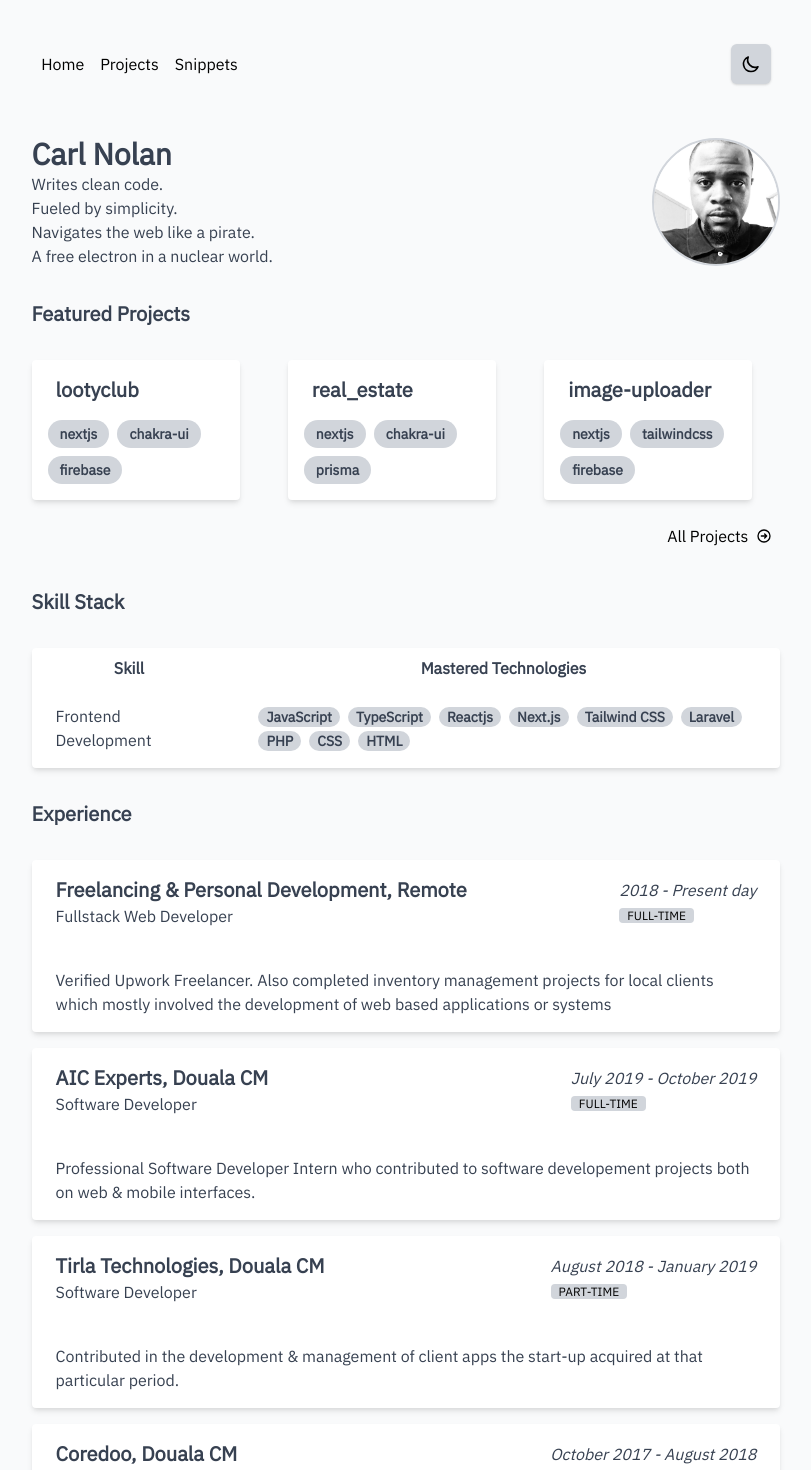
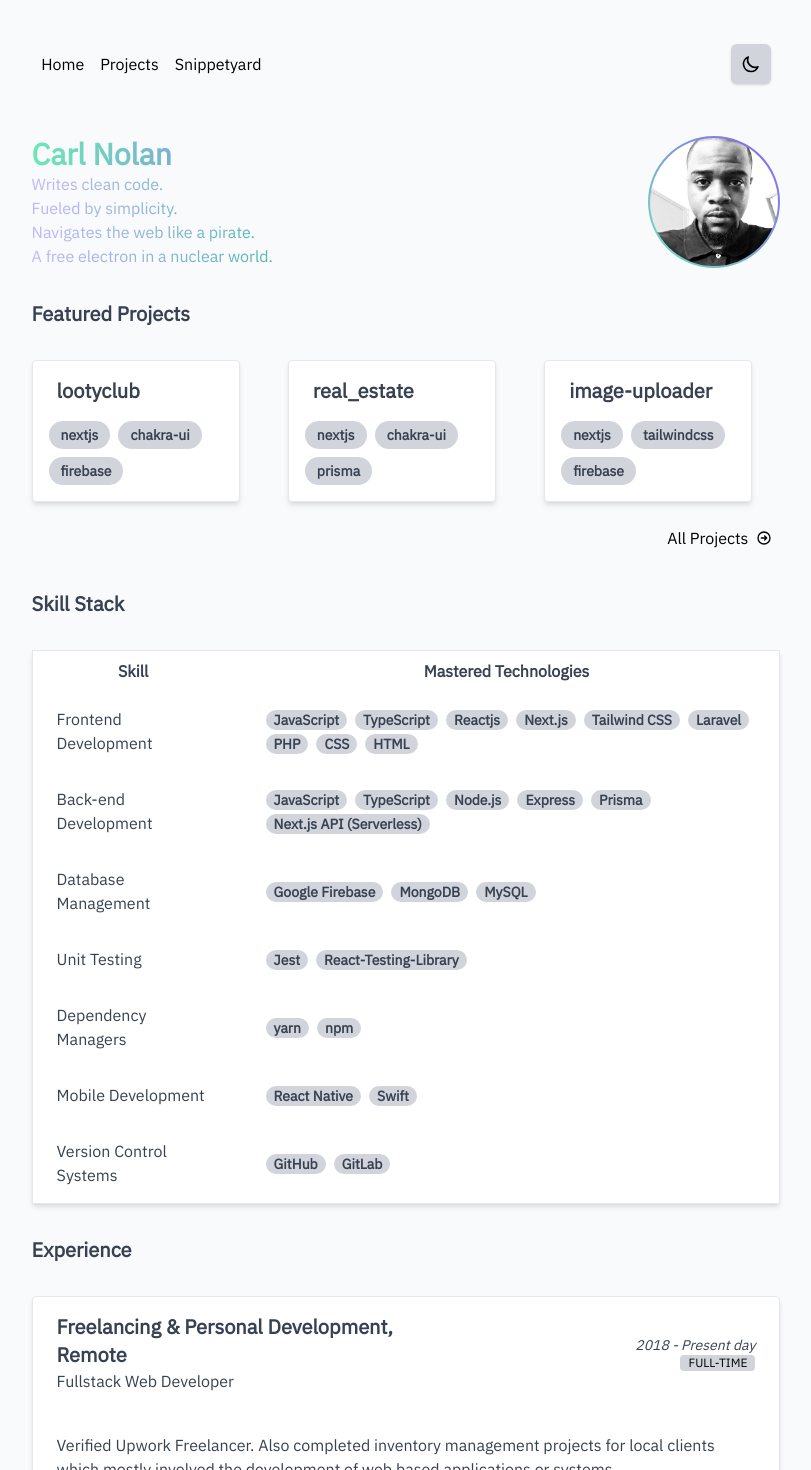
Before and after one commit to cvrlnolan/carlnolan.me, a Next.js app: page / in a window 1280 px wide. Shown: the top 1470 px of the page, without its empty margins (234-1045 px from the left). Built offline with nearby package versions, Linux system fonts and the light colour scheme.

Commit message:
More content, began styling ...

```diff
--- a/assets/skillStack.ts
+++ b/assets/skillStack.ts
@@ -9,3 +9,22 @@ export const frontEnd = [
   "CSS",
   "HTML",
 ];
+
+export const backEnd = [
+  "JavaScript",
+  "TypeScript",
+  "Node.js",
+  "Express",
+  "Prisma",
+  "Next.js API (Serverless)",
+];
+
+export const database = ["Google Firebase", "MongoDB", "MySQL"];
+
+export const unitTest = ["Jest", "React-Testing-Library"];
+
+export const dependencies = ["yarn", "npm"];
+
+export const mobileDev = ["React Native", "Swift"];
+
+export const versionControl = ["GitHub", "GitLab"];
--- a/assets/types.ts
+++ b/assets/types.ts
@@ -13,3 +13,8 @@ export type Experience = {
   jobType: string;
   description: string;
 };
+
+export type SkillProps = {
+  skill: string;
+  technologies: string[];
+};
--- a/components/experience/experienceBox.tsx
+++ b/components/experience/experienceBox.tsx
@@ -4,21 +4,25 @@ import type { Experience } from "@/assets/types";
 const ExperienceBox = (props: Experience) => {
   return (
     <>
-      <div className="w-full bg-white dark:bg-gray-800 overflow-hidden rounded shadow-md transition duration-300">
+      <div className="w-full bg-white dark:bg-gray-800 overflow-hidden rounded border dark:border-gray-700 shadow-md transition duration-300">
         <div className="flex px-6 py-4 mb-2 justify-between items-center">
-          <div className="block">
+          <div className="block w-1/2">
             <p className="font-bold text-xl text-gray-700 dark:text-gray-300">
               {props.companyName}
             </p>
             <p className="text-gray-700 dark:text-gray-300">{props.title}</p>
           </div>
-          <div className="block">
-            <p className="text-gray-700 dark:text-gray-300 italic">
-              {props.period}
-            </p>
-            <span className="px-2 bg-gray-300 dark:bg-gray-600 rounded text-xs uppercase">
-              {props.jobType}
-            </span>
+          <div className="block w-1/2">
+            <div className="flex justify-end">
+              <p className="text-sm text-gray-700 dark:text-gray-300 italic">
+                {props.period}
+              </p>
+            </div>
+            <div className="flex justify-end">
+              <span className="px-2 bg-gray-300 dark:bg-gray-600 rounded text-xs uppercase">
+                {props.jobType}
+              </span>
+            </div>
           </div>
         </div>
         <div className="flex px-6 py-4">
--- a/components/footer.tsx
+++ b/components/footer.tsx
@@ -1,4 +1,5 @@
 import React from "react";
+import Link from "next/link";
 
 const Footer = () => {
   return (
@@ -11,16 +12,33 @@ const Footer = () => {
               Spotify Playing Media
             </span>
           </div>
-          <div className="grid grid-cols-1 md:grid-cols-2 gap-4">
+          <div className="grid grid-cols-1 md:grid-cols-2 lg:grid-cols-3 gap-4">
             <ul className="block space-y-4">
-              <li>Home</li>
-              <li>Projects</li>
-              <li>Snippets</li>
+              <Link href="/" passHref>
+                <li className="cursor-pointer">Home</li>
+              </Link>
+              <Link href="/projects" passHref>
+                <li className="cursor-pointer">Projects</li>
+              </Link>
+              <Link href="/snippets" passHref>
+                <li className="cursor-pointer">Snippetyard</li>
+              </Link>
             </ul>
             <ul className="block space-y-4">
-              <li>GitHub</li>
-              <li>Twitter</li>
-              <li>Mail</li>
+              <Link href="https://github.com/cvrlnolan" passHref>
+                <li className="cursor-pointer">GitHub</li>
+              </Link>
+              <Link href="https://twitter.com" passHref>
+                <li className="cursor-pointer">Twitter</li>
+              </Link>
+              <Link href="mailto:georgecvrl@gmail.com" passHref>
+                <li className="cursor-pointer">Mail</li>
+              </Link>
+            </ul>
+            <ul className="block space-y-4">
+              <Link href="#" passHref>
+                <li className="cursor-pointer">Resume</li>
+              </Link>
             </ul>
           </div>
           <div className="flex justify-center lg:justify-end">
--- a/components/introduction.tsx
+++ b/components/introduction.tsx
@@ -5,28 +5,33 @@ const Introduction = () => {
     <>
       <div className="flex flex-wrap-reverse w-full justify-between items-center">
         <div className="flex-col w-full md:w-1/2 justify-center">
-          <p className="text-3xl font-bold text-gray-700 dark:text-gray-300 text-center md:text-justify">
+          {/* <p className="text-3xl font-bold text-gray-700 dark:text-gray-300 text-center md:text-justify">
+            Carl Nolan
+          </p> */}
+          <p className="text-3xl font-black bg-clip-text text-transparent bg-gradient-to-r from-green-300 to-purple-500 text-center md:text-justify">
             Carl Nolan
           </p>
-          <p className="text-gray-700 dark:text-gray-300 text-center md:text-justify">
+          <p className="bg-clip-text text-transparent bg-gradient-to-r from-purple-300 to-green-500 text-center md:text-justify">
             Writes clean code.
           </p>
-          <p className="text-gray-700 dark:text-gray-300 text-center md:text-justify">
+          <p className="bg-clip-text text-transparent bg-gradient-to-r from-purple-300 to-green-500 text-center md:text-justify">
             Fueled by simplicity.
           </p>
-          <p className="text-gray-700 dark:text-gray-300 text-center md:text-justify">
+          <p className="bg-clip-text text-transparent bg-gradient-to-r from-purple-300 to-green-500 text-center md:text-justify">
             Navigates the web like a pirate.
           </p>
-          <p className="text-gray-700 dark:text-gray-300 text-center md:text-justify">
+          <p className="bg-clip-text text-transparent bg-gradient-to-r from-purple-300 to-green-500 text-center md:text-justify">
             A free electron in a nuclear world.
           </p>
         </div>
         <div className="flex mx-auto md:mx-0 mb-4 md:mb-0">
-          <img
-            alt="Carl"
-            src="./me.jpg"
-            className="w-32 h-32 rounded-full object-cover border-2 border-gray-300 dark:border-gray-600"
-          />
+          <div className="p-0.5 bg-gradient-to-tr from-green-300 to-purple-500 rounded-full">
+            <img
+              alt="Carl"
+              src="./me.jpg"
+              className="w-32 h-32 rounded-full object-cover"
+            />
+          </div>
         </div>
       </div>
     </>
--- a/components/navbar.tsx
+++ b/components/navbar.tsx
@@ -1,4 +1,5 @@
 import React, { useState, useEffect, ReactNode } from "react";
+import Link from "next/link";
 import { useTheme } from "next-themes";
 import { SunIcon, MoonIcon, MenuIcon, XIcon } from "@heroicons/react/outline";
 import Footer from "@/components/footer";
@@ -47,9 +48,15 @@ const Navbar = (props: Props) => {
           <div className="flex w-3/5 mx-auto justify-between items-center">
             <div className="flex">
               <ul className="inline-flex space-x-4">
-                <li>Home</li>
-                <li>Projects</li>
-                <li>Snippets</li>
+                <Link href="/" passHref>
+                  <li className="cursor-pointer">Home</li>
+                </Link>
+                <Link href="/projects" passHref>
+                  <li className="cursor-pointer">Projects</li>
+                </Link>
+                <Link href="/snippets" passHref>
+                  <li className="cursor-pointer">Snippetyard</li>
+                </Link>
               </ul>
             </div>
             <div className="flex">{renderThemeButton()}</div>
@@ -75,9 +82,15 @@ const Navbar = (props: Props) => {
           } w-full mx-auto justify-center md:hidden`}
         >
           <ul className="block space-y-4">
-            <li>Home</li>
-            <li>Projects</li>
-            <li>Snippets</li>
+            <Link href="/" passHref>
+              <li className="cursor-pointer">Home</li>
+            </Link>
+            <Link href="/projects" passHref>
+              <li className="cursor-pointer">Projects</li>
+            </Link>
+            <Link href="/snippets" passHref>
+              <li className="cursor-pointer">Snippetyard</li>
+            </Link>
           </ul>
         </div>
         <div className="flex-col flex-grow w-full md:w-3/5 mt-6 mx-auto items-center">
--- a/components/projects/projectCard.tsx
+++ b/components/projects/projectCard.tsx
@@ -1,10 +1,12 @@
 import React from "react";
+import Link from "next/link";
 import type { Project } from "@/assets/types";
 
 const ProjectCard = (props: Project) => {
   return (
     <>
-      <div className="w-full md:w-52 bg-white dark:bg-gray-800 overflow-hidden rounded shadow-md">
+      <Link href={props.link} passHref>
+        <div className="w-full md:w-52 bg-white dark:bg-gray-800 overflow-hidden rounded border dark:border-gray-700 shadow-md cursor-pointer transform motion-safe:hover:scale-110 transition-transform duration-150">
           <div className="px-6 py-4">
             <div className="font-bold text-xl text-gray-700 dark:text-gray-300">
               {props.title}
@@ -21,6 +23,7 @@ const ProjectCard = (props: Project) => {
             ))}
           </div>
         </div>
+      </Link>
     </>
   );
 };
--- a/components/projects/projectsPage.tsx
+++ b/components/projects/projectsPage.tsx
@@ -11,10 +11,8 @@ const ProjectsPage = () => {
           Projects
         </p>
         <p className="text-gray-700 dark:text-gray-300">
-          Lorem ipsum dolor sit amet consectetur, adipisicing elit. Repellat
-          culpa nemo a illo, nobis eveniet eum laborum ratione. Deleniti rerum
-          suscipit totam corporis perspiciatis voluptates necessitatibus quia ad
-          nostrum enim.
+          Welcome to my project gallery where I showcase hobby & experimental
+          projects with regards to my skill set.
         </p>
       </div>
       <div className="grid w-full grid-cols-1 md:grid-cols-2 lg:grid-cols-3 gap-5">
--- a/components/skills/masteredSkills.tsx
+++ b/components/skills/masteredSkills.tsx
@@ -1,5 +1,14 @@
 import React from "react";
-import { frontEnd } from "@/assets/skillStack";
+import {
+  frontEnd,
+  backEnd,
+  database,
+  unitTest,
+  dependencies,
+  mobileDev,
+  versionControl,
+} from "@/assets/skillStack";
+import SkillRow from "@/components/skills/skillRow";
 
 const Skills = () => {
   return (
@@ -7,7 +16,7 @@ const Skills = () => {
       <p className="font-bold text-xl text-gray-700 dark:text-gray-300 my-8">
         Skill Stack
       </p>
-      <table className="table-auto bg-white dark:bg-gray-800 rounded shadow-md">
+      <table className="table-auto bg-white dark:bg-gray-800 border dark:border-gray-700 shadow-md">
         <thead>
           <tr>
             <th className="px-6 py-2 text-gray-700 dark:text-gray-300">
@@ -19,21 +28,16 @@ const Skills = () => {
           </tr>
         </thead>
         <tbody>
-          <tr className="whitespace-normal">
-            <td className="px-6 py-4 text-gray-700 dark:text-gray-300">
-              Frontend Development
-            </td>
-            <td className="px-6 py-4 text-gray-700 dark:text-gray-300">
-              {frontEnd.map((skill: string, i: number) => (
-                <span
-                  key={i}
-                  className="inline-flex px-2 ml-2 rounded-full font-semibold text-sm text-gray-700 dark:text-gray-300 bg-gray-300 dark:bg-gray-600"
-                >
-                  {skill}
-                </span>
-              ))}
-            </td>
-          </tr>
+          <SkillRow skill="Frontend Development" technologies={frontEnd} />
+          <SkillRow skill="Back-end Development" technologies={backEnd} />
+          <SkillRow skill="Database Management" technologies={database} />
+          <SkillRow skill="Unit Testing" technologies={unitTest} />
+          <SkillRow skill="Dependency Managers" technologies={dependencies} />
+          <SkillRow skill="Mobile Development" technologies={mobileDev} />
+          <SkillRow
+            skill="Version Control Systems"
+            technologies={versionControl}
+          />
         </tbody>
       </table>
     </>
--- /dev/null
+++ b/components/skills/skillRow.tsx
@@ -0,0 +1,26 @@
+import React from "react";
+import type { SkillProps } from "@/assets/types";
+
+const SkillRow = (props: SkillProps) => {
+  return (
+    <>
+      <tr className="whitespace-normal">
+        <td className="px-6 py-4 text-gray-700 dark:text-gray-300">
+          {props.skill}
+        </td>
+        <td className="px-6 py-4 text-gray-700 dark:text-gray-300">
+          {props.technologies.map((tech: string, i: number) => (
+            <span
+              key={i}
+              className="inline-flex px-2 ml-2 rounded-full font-semibold text-sm text-gray-700 dark:text-gray-300 bg-gray-300 dark:bg-gray-600"
+            >
+              {tech}
+            </span>
+          ))}
+        </td>
+      </tr>
+    </>
+  );
+};
+
+export default SkillRow;
```
Also changed, not shown: components/snippets/snippetsPage.tsx (+6 -4 lines). Lines whose indentation alone changed are shown as unchanged.
